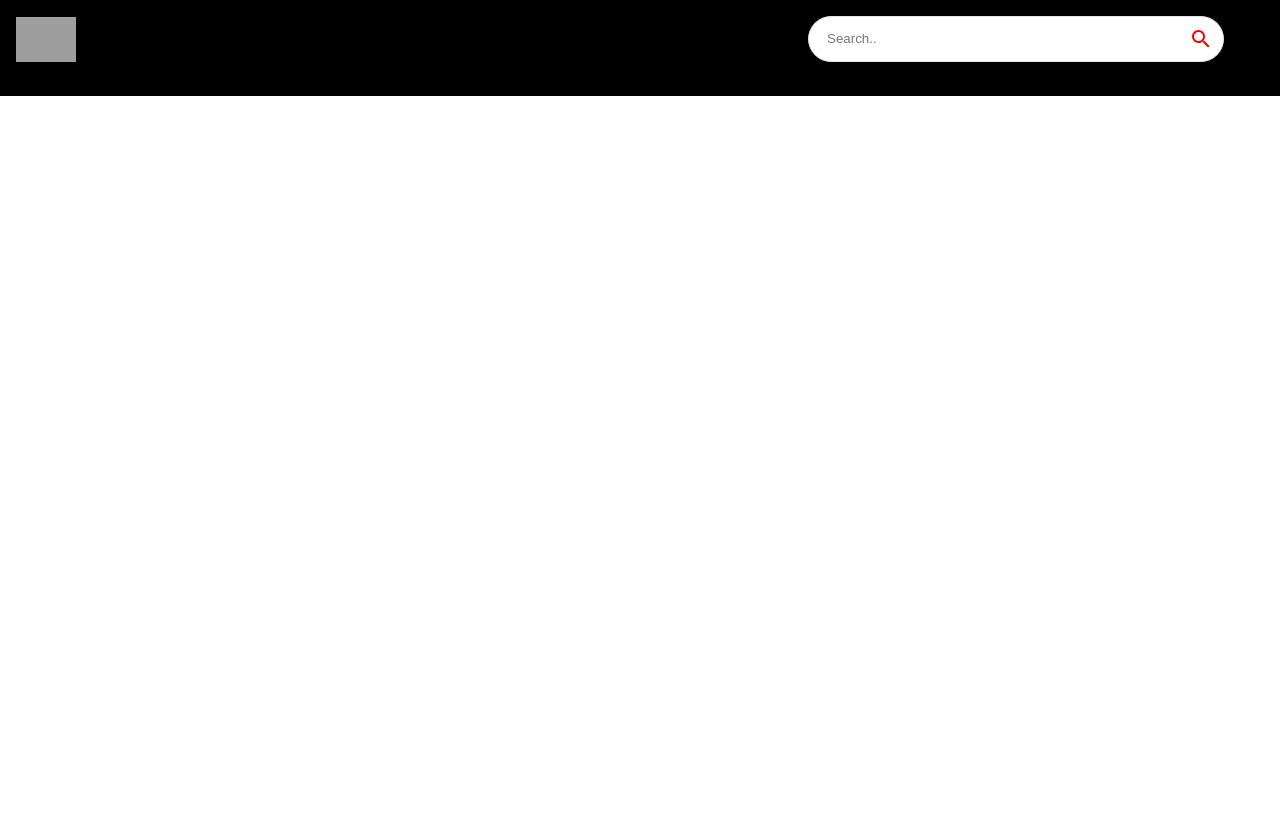
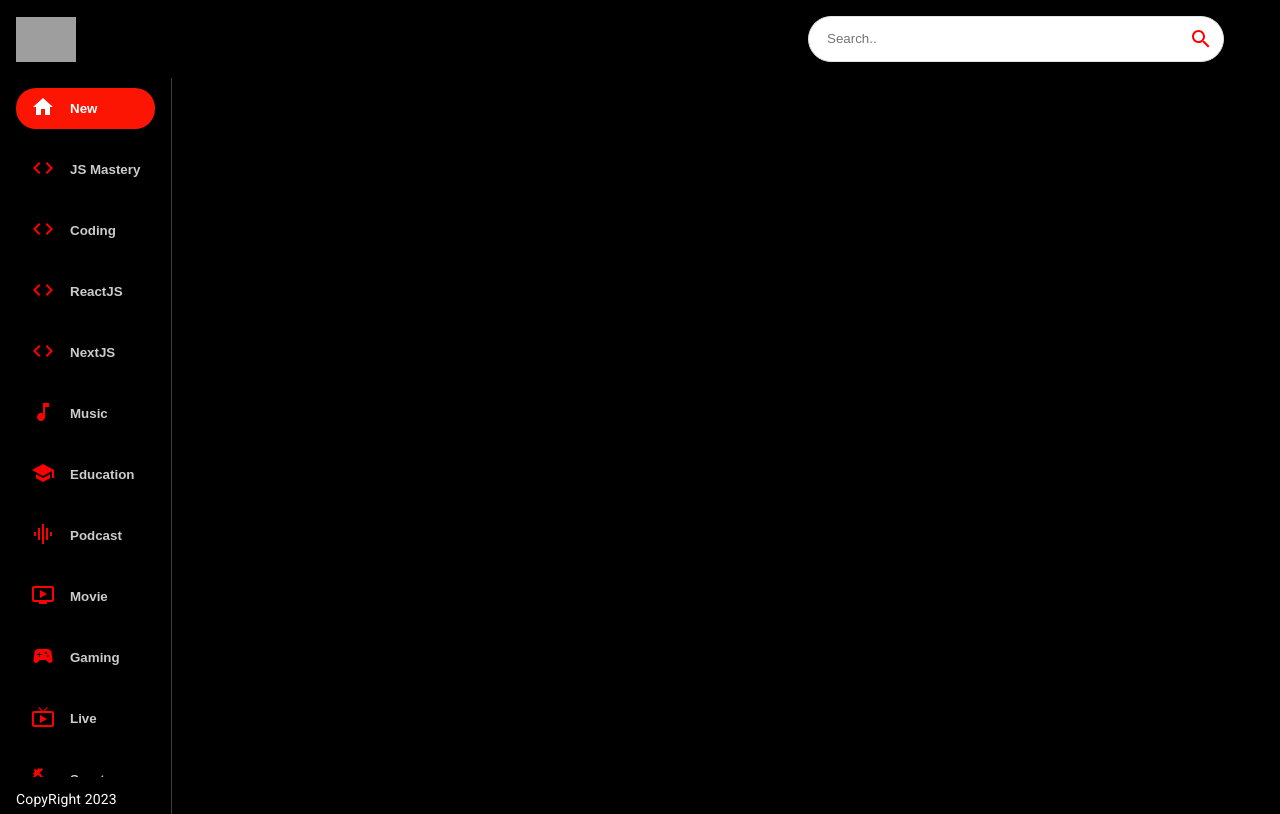
Before and after one commit to ikhushisingla/Youtube-clone, a React (Create React App) app: page / in a window 1280 px wide. Built offline with nearby package versions, Linux system fonts and the light colour scheme; grey boxes are pictures that could not be loaded.

Commit message:
sidebar done

```diff
--- a/src/components/Feed.jsx
+++ b/src/components/Feed.jsx
@@ -1,8 +1,18 @@
 import React from 'react'
+import { useState,useEffect } from 'react'
+import { Box,Stack,Typography } from '@mui/material'
+import Sidebar from './Sidebar'
 
 const Feed = () => {
   return (
-    <div>Feed</div>
+    <Stack sx={{flexDirection: {sx:"column" , md:"row"}}}>
+      <Box sx={{height:{sx:'auto' , md:'92vh'} , borderRight:'1px solid #3d3d3d' , px:{sx:0 , md:2}}}>
+        <Sidebar/>
+        <Typography className='copyright' variant='body2' sx={{mt:1.5, color:"#fff"}}>
+          CopyRight 2023
+        </Typography>
+      </Box>
+    </Stack>
   )
 }
 
--- a/src/components/Sidebar.jsx
+++ b/src/components/Sidebar.jsx
@@ -1,8 +1,20 @@
 import React from 'react'
+import { Stack } from '@mui/material'
+import {categories} from '../utils/constants'
+import { Category } from '@mui/icons-material'
+
+const selectedCategory='New';
 
 const Sidebar = () => {
   return (
-    <div>Sidebar</div>
+    <Stack direction="roe" sx={{overflow:"auto" , height:{sx:'auto' , md:'95%'} , flexDirection: {md:'column' }}}>
+      {categories.map((category)=>(
+        <button className='category-btn' style={{background: category.name===selectedCategory && '#FC1503', color:'white'}} key={category.name}>
+          <span style={{color:category.name===selectedCategory ? 'white' :'red' , marginRight:'15px'}}>{category.icon}</span>
+          <span style={{opacity:category.name===selectedCategory? '1' :'0.8'}}>{category.name}</span>
+        </button>
+      ))}
+    </Stack>
   )
 }
 
```
